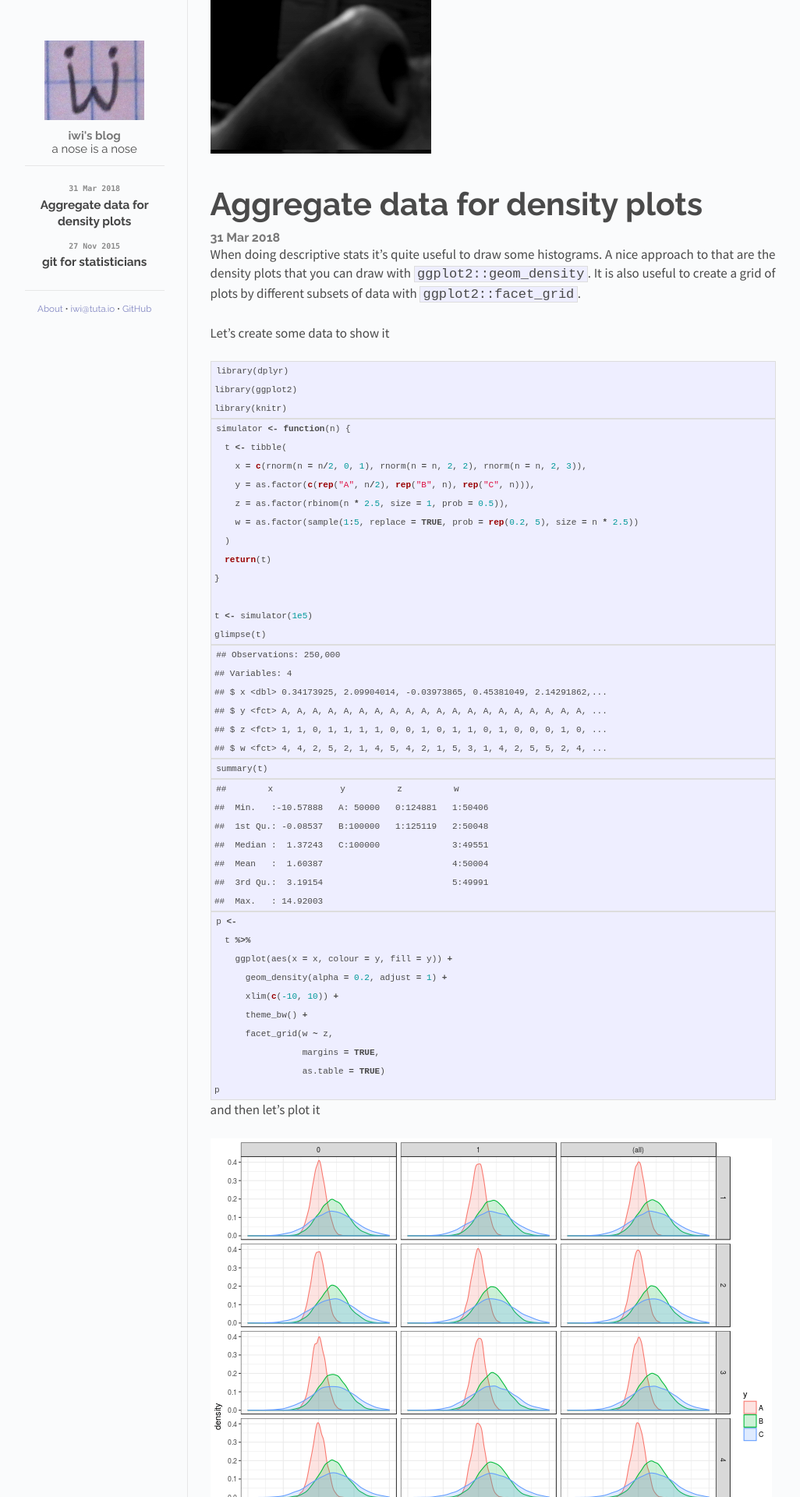
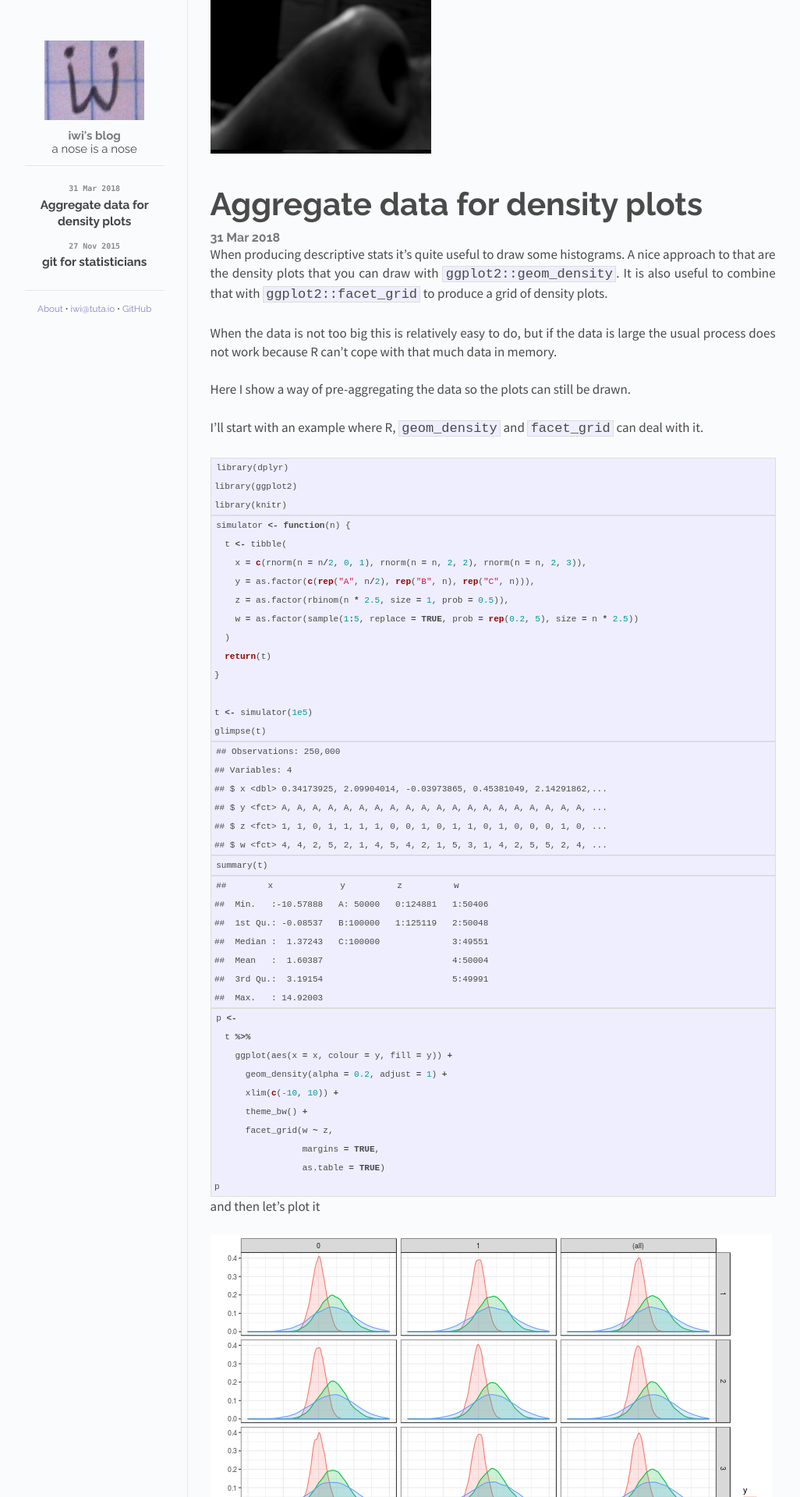
Before and after one commit to iwi/iwi.github.io, a Jekyll site: the page built from _posts/2018-03-31--aggregated_data_density_plots.markdown, in a window 1280 px wide. Shown: the top 1920 px of the page at 78% size, without its empty margins (118-1144 px from the left). Built offline with Jekyll 4.4.1, drawn with Linux system fonts in a browser that asks for light colours; some of the changed text lies outside the part shown.

Commit message:
doc: Change some of the comments

````diff
--- a/_posts/2018-03-31--aggregated_data_density_plots.markdown
+++ b/_posts/2018-03-31--aggregated_data_density_plots.markdown
@@ -7,11 +7,16 @@ categories: posts
 published: true
 ---
 
-When doing descriptive stats it's quite useful to draw some histograms. A nice approach to that are
-the density plots that you can draw with `ggplot2::geom_density`. It is also useful
-to create a grid of plots by different subsets of data with `ggplot2::facet_grid`.
+When producing descriptive stats it's quite useful to draw some histograms. A nice approach to that are the density plots that you can draw with `ggplot2::geom_density`. It is also useful to combine that with `ggplot2::facet_grid` to produce a grid of density plots.
 
-Let's create some data to show it
+When the data is not too big this is relatively easy to do, but if the data is
+large the usual process does not work because R can't cope with that much data
+in memory.
+
+Here I show a way of pre-aggregating the data so the plots can still be drawn.
+
+
+I'll start with an example where R, `geom_density` and `facet_grid` can deal with it.
 
 ```r
 library(dplyr)
@@ -76,21 +81,8 @@ and then let's plot it
 
 ![imatge1](/images/unnamed-chunk-3-1.png)
 
-another plot that is nice to see...
 
-```r
-t %>%
-  ggplot(aes(x, colour = y, fill = y)) +
-    geom_freqpoly() +
-    theme_bw() +
-    facet_grid(w ~ z,
-               margins = TRUE)
-```
-
-![imatge2](/images/unnamed-chunk-4-1.png)
-
-However, if the data is a bit large, e.g. 10 million records or more, R chokes.
-
+Now, if we try to run the same process but with a 25 million records.
 
 ```r
 t <- simulator(1e7)
@@ -104,19 +96,18 @@ t %>%
                margins = TRUE,
                as.table = TRUE)
 ```
-
+R chokes, and we get a message similar to this:
 ```
 Error: cannot allocate vector of size 762.9 Mb
 ```
 
-A solution to that is to aggregate the data before drawing the plots. Of course, there will be
-information loss, but that should be ok if the aggregation is done properly.
+A solution to that is to aggregate the data before drawing the plots. Of course, there will be information loss, but that should be ok if the aggregation is done properly.
 
-This is the first attempt to do an aggregation. Initially focusing on drawing a simple density plot for all the data.
+To make sure that I'm doing it right I started with a simple density plot. No groups.
 
-I took the mean within each decile.
+To get an aggregated set of values I took the mean within each decile.
 
-For the example I'll use just 10,000 to see that different options capture the differences.
+In this case I used just 10,000 to see that different options capture the differences.
 
 ```r
 nt <-
@@ -152,7 +143,7 @@ agg %>%
 
 ![imatge3](/images/unnamed-chunk-7-1.png)
 
-Which is a bit different to the original
+Which is a bit different to the original in blue below.
 
 ```r
 t %>%
@@ -166,10 +157,9 @@ t %>%
 
 ![imatge4](/images/unnamed-chunk-8-1.png)
 
-The quantilisation is ugly and difficult to adjust if I want more precision. This option is a bit better becausee it
-by moving the `by` I can adjust it.
+The quantilisation was ugly and difficult to adjust if I wanted more precision which I thought was the case.
 
-Here instead of taking the mean I'm taking the percentile value.
+I made two changes, first I ignored the need for the mean and took the percentile value. Second I built it in a way that a change in the number of percentiles was easy to adjust.
 
 ```r
 qx <- tibble(q = quantile(t$x, probs = seq(0, 1, by = 0.0001)))
````
Also changed, not shown: other parts of _posts/2018-03-31--aggregated_data_density_plots.markdown (+3 -3 lines).
